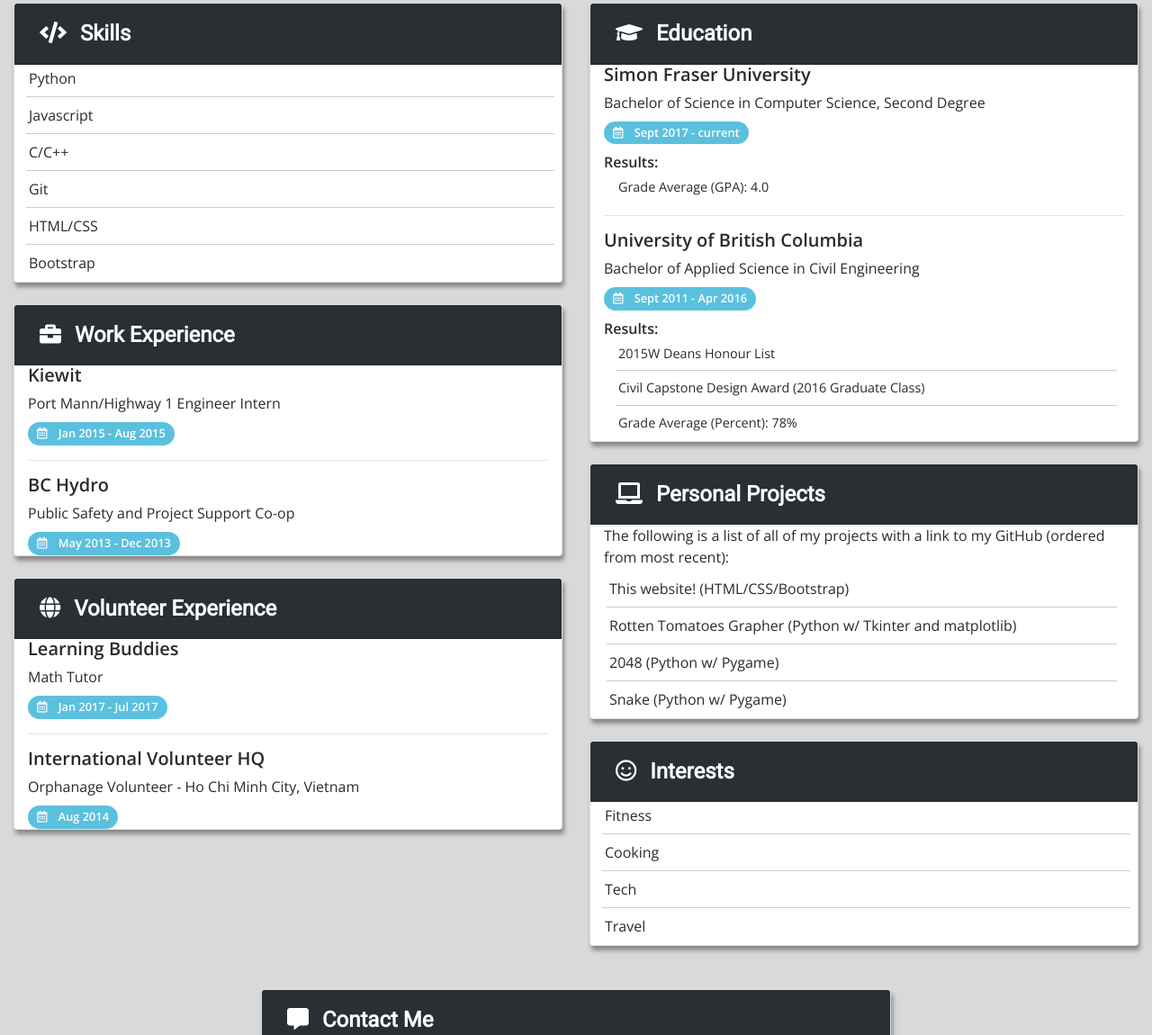
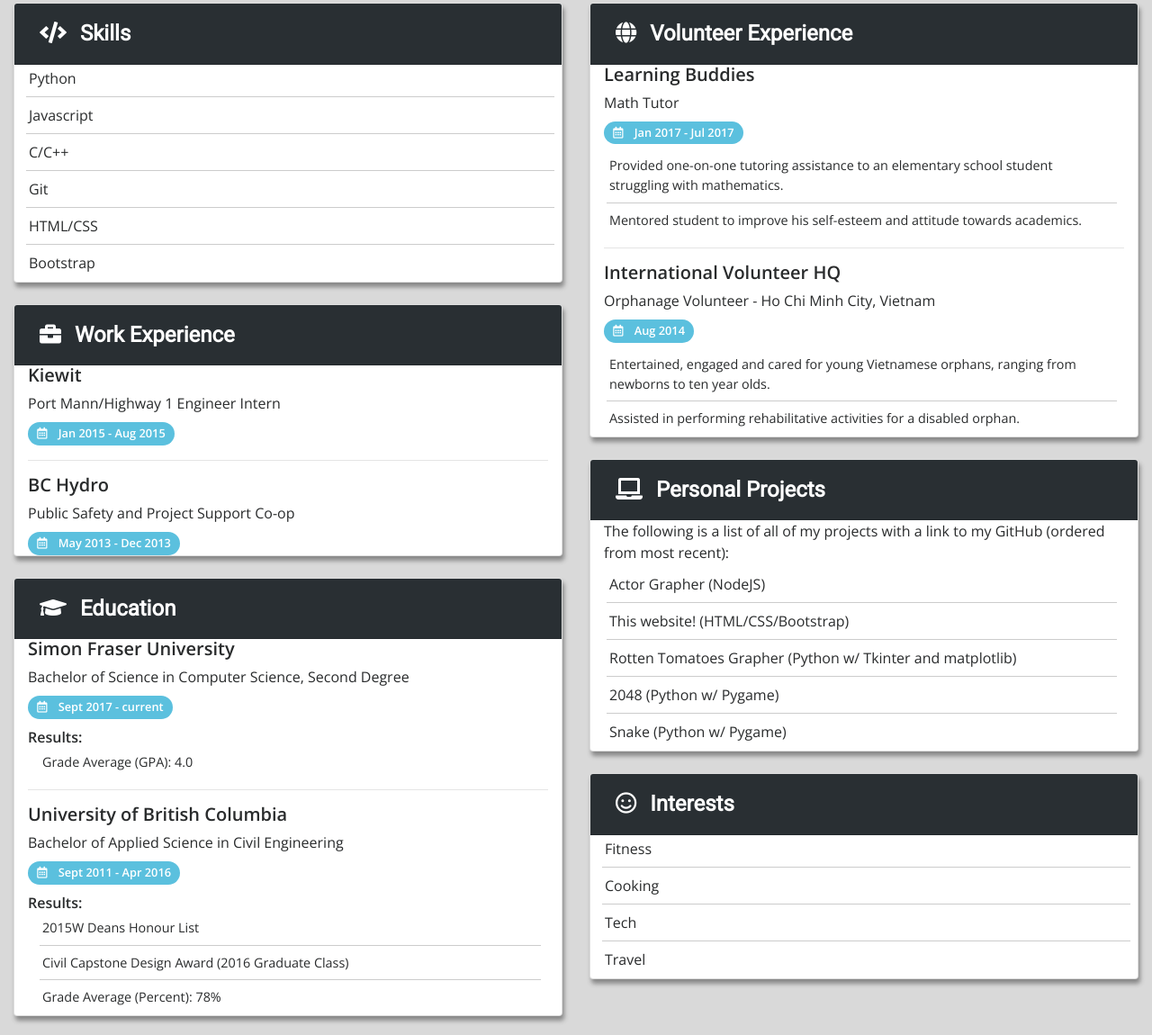
Before and after one commit to joshua-deans/joshua-deans.github.io, a plain HTML site: page index.html in a window 1280 px wide. Shown: the part 767-1917 px from the top of the page at 90% size. Drawn offline with nearby package versions, Linux system fonts and the light colour scheme.

Commit message:
Update w/ animations

```diff
--- a/index.html
+++ b/index.html
@@ -11,6 +11,7 @@
     <link href="https://fonts.googleapis.com/css?family=Open+Sans:400,600|Roboto|Raleway" rel="stylesheet">
     <link href="https://use.fontawesome.com/releases/v5.0.6/css/all.css" rel="stylesheet">
     <link rel="stylesheet" type="text/css" href="css/site-css.css">
+    <script src="https://unpkg.com/scrollreveal/dist/scrollreveal.min.js"></script>
     <script src="https://code.jquery.com/jquery-3.2.1.slim.min.js" integrity="sha384-KJ3o2DKtIkvYIK3UENzmM7KCkRr/rE9/Qpg6aAZGJwFDMVNA/GpGFF93hXpG5KkN" crossorigin="anonymous"></script>
     <script src="https://maxcdn.bootstrapcdn.com/bootstrap/4.0.0/js/bootstrap.min.js" integrity="sha384-JZR6Spejh4U02d8jOt6vLEHfe/JQGiRRSQQxSfFWpi1MquVdAyjUar5+76PVCmYl" crossorigin="anonymous"></script>
 </head>
@@ -60,7 +61,7 @@
         <h4 class="text-center">Computer Science Student at Simon Fraser University</h4>
     </div>
 </header>
-<img class="img-thumbnail rounded-circle mx-auto d-block" id="self-image" src="image/SelfImage2.jpg">
+<img id="self-image"  class="img-thumbnail rounded-circle mx-auto d-block" src="image/SelfImage2-min.jpg">
 <div class="container-fluid">
     <div class="row">
         <div class="col-12">
@@ -98,7 +99,7 @@
     <div class="row" id="resume">
         <!-- Left side of body -->
         <div class="col-md-6">
-            <div class="card">
+            <div class="card" id="skills">
                 <div class="card-header align-middle">
                     <h4 class="card-title"> <i class="fas fa-code"></i> <strong>Skills</strong></h4>
                 </div>
@@ -114,7 +115,7 @@
                 </div>
             </div>
             <br>
-            <div class="card">
+            <div class="card" id="work-exp">
                 <div class="card-header align-middle">
                     <h4 class="card-title"> <i class="fas fa-briefcase"></i> <strong>Work Experience</strong></h4>
                 </div>
@@ -125,40 +126,36 @@
                         <span class="badge badge-pill badge-info">
                             <p class="date"> <i class="far fa-calendar-alt"></i>  Jan 2015 - Aug 2015</p>
                         </span>
+                        <!--<ul class="desc-list">-->
+                            <!--<li>Coordinated and optimized traffic closures daily for the night shift traffic crew-->
+                                <!--through collaboration and compromise with various conflicting parties,-->
+                                <!--resulting in efficient operation throughout the project.</li>-->
+                            <!--<li>Planned the completion of remaining project punchlist tasks,-->
+                                <!--resulting in upwards of one hundred tasks being completed.</li>-->
+                            <!--<li>Facilitated the sale of salvage items on the project,-->
+                                <!--resulting in tens of thousands of dollars being returned to the project.</li>-->
+                            <!--<li>Led purchasing of signs, traffic equipment, safety equipment, structural materials,-->
+                                <!--and other required items for the entire Onshore team.</li>-->
+                        <!--</ul>-->
                         <hr>
                         <h5><strong>BC Hydro</strong></h5>
                         <p>Public Safety and Project Support Co-op</p>
-                        <span class="badge badge-pill badge-info" id="volunteer-start">
+                        <span class="badge badge-pill badge-info" id="edu-start">
                             <p class="date"> <i class="far fa-calendar-alt"></i>  May 2013 - Dec 2013</p>
                         </span>
+                        <!--<ul class="desc-list">-->
+                            <!--<li>Updated seven Public Safety Management Plans, providing guidelines for BC Hydro-->
+                                <!--generation facilities to ensure that they comply with public safety rules.</li>-->
+                            <!--<li>Supported in Public Safety Education operations, relating to teaching public-->
+                                <!--safety to firefighters, paramedics, police and trades workers.</li>-->
+                            <!--<li>Provided project support for public safety projects,-->
+                                <!--ensuring that public safety standards were met.</li>-->
+                        <!--</ul>-->
                     </div>
                 </div>
             </div>
             <br>
-            <div class="card">
-                <div class="card-header align-middle">
-                    <h4 class="card-title"> <i class="fas fa-globe"></i><strong> Volunteer Experience</strong></h4>
-                </div>
-                <div class="card-body">
-                    <div class="container-fluid">
-                        <h5><strong>Learning Buddies</strong></h5>
-                        <p>Math Tutor</p>
-                        <span class="badge badge-pill badge-info">
-                            <p class="date"> <i class="far fa-calendar-alt"></i>  Jan 2017 - Jul 2017</p>
-                        </span>
-                        <hr>
-                        <h5><strong>International Volunteer HQ</strong></h5>
-                        <p>Orphanage Volunteer - Ho Chi Minh City, Vietnam</p>
-                        <span class="badge badge-pill badge-info">
-                            <p class="date"> <i class="far fa-calendar-alt"></i>  Aug 2014</p>
-                        </span>
-                    </div>
-                </div>
-            </div>
-            <br>
-        </div>
-        <div class="col-md-6 text-left" id="edu-start">
-            <div class="card">
+            <div class="card" id="education">
                 <div class="card-header align-middle">
                     <h4 class="card-title"> <i class="fas fa-graduation-cap"></i> <strong>Education</strong></h4>
                 </div>
@@ -189,7 +186,38 @@
                 </div>
             </div>
             <br>
+        </div>
+        <div class="col-md-6 text-left" id="volunteer-start">
             <div class="card">
+                <div class="card-header align-middle">
+                    <h4 class="card-title"> <i class="fas fa-globe"></i><strong> Volunteer Experience</strong></h4>
+                </div>
+                <div class="card-body">
+                    <div class="container-fluid">
+                        <h5><strong>Learning Buddies</strong></h5>
+                        <p>Math Tutor</p>
+                        <span class="badge badge-pill badge-info">
+                            <p class="date"> <i class="far fa-calendar-alt"></i>  Jan 2017 - Jul 2017</p>
+                        </span>
+                        <ul class="desc-list">
+                            <li>Provided one-on-one tutoring assistance to an elementary school student struggling with mathematics.</li>
+                            <li>Mentored student to improve his self-esteem and attitude towards academics.</li>
+                        </ul>
+                        <hr>
+                        <h5><strong>International Volunteer HQ</strong></h5>
+                        <p>Orphanage Volunteer - Ho Chi Minh City, Vietnam</p>
+                        <span class="badge badge-pill badge-info">
+                            <p class="date"> <i class="far fa-calendar-alt"></i>  Aug 2014</p>
+                        </span>
+                        <ul class="desc-list">
+                            <li>Entertained, engaged and cared for young Vietnamese orphans, ranging from newborns to ten year olds.</li>
+                            <li>Assisted in performing rehabilitative activities for a disabled orphan.</li>
+                        </ul>
+                    </div>
+                </div>
+            </div>
+            <br>
+            <div class="card" id="projects">
                 <div class="card-header align-middle">
                     <h4 class="card-title"> <i class="fas fa-laptop"></i> <strong>Personal Projects</strong></h4>
                 </div>
@@ -197,6 +225,7 @@
                     <div class="container-fluid">
                         <p>The following is a list of all of my projects with a link to my GitHub (ordered from most recent):</p>
                         <ul class="text-links">
+                            <li><a href="http://actor-grapher-actor-grapher.193b.starter-ca-central-1.openshiftapps.com/">Actor Grapher (NodeJS)</a></li>
                             <li><a href="https://github.com/joshua-deans/joshua-deans.github.io">This website! (HTML/CSS/Bootstrap)</a></li>
                             <li><a href="https://github.com/joshua-deans/rottentomatoes-grapher-deans">Rotten Tomatoes Grapher (Python w/ Tkinter and matplotlib)</a></li>
                             <li><a href="https://github.com/joshua-deans/2048-deans">2048 (Python w/ Pygame)</a></li>
@@ -206,7 +235,7 @@
                 </div>
             </div>
             <br>
-            <div class="card">
+            <div class="card" id="interests">
                 <div class="card-header align-middle">
                     <h4 class="card-title"> <i class="far fa-smile"></i> <strong>Interests</strong></h4>
                 </div>
@@ -247,8 +276,7 @@
                         <input type="email" class="form-control" name="_replyto" id="email" placeholder="Enter e-mail">
                     </div>
                     <div class="form-group">
-                        <label for="message">Message:</label>
-                        <br>
+                        <label for="message">Message:</label><br>
                         <textarea name="message" style="height:200px" class="form-control" id="message" placeholder="Say something!" required></textarea>
                     </div>
                     <input type="hidden" name="_subject" value="New submission from joshuadeans.com!" />
@@ -260,7 +288,6 @@
     </div>
     <br>
 </div>
-
 <script type="text/javascript" src="js/site.js"></script>
 </body>
 </html>
--- a/js/site.js
+++ b/js/site.js
@@ -1,3 +1,23 @@
+window.sr = ScrollReveal();
+
+sr.reveal('#self-image', {distance: '0 px', scale: 0.4, delay: 70});
+
+sr.reveal('#top-card', {scale: 1, distance: '100px', delay: 170});
+
+sr.reveal('#skills', {origin: 'left'});
+
+sr.reveal('#work-exp', {origin: 'left'});
+
+sr.reveal('#education', {origin: 'left'});
+
+sr.reveal('#volunteer-start', {origin: 'right'});
+
+sr.reveal('#projects', {origin: 'right'});
+
+sr.reveal('#interests', {origin: 'right'});
+
+sr.reveal('#contact-card');
+
 var progressBar = document.querySelector("#myBar");
 
 window.addEventListener("scroll", function(event){
```
